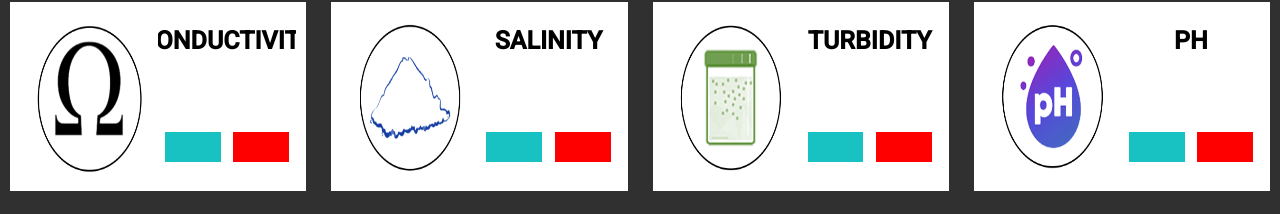
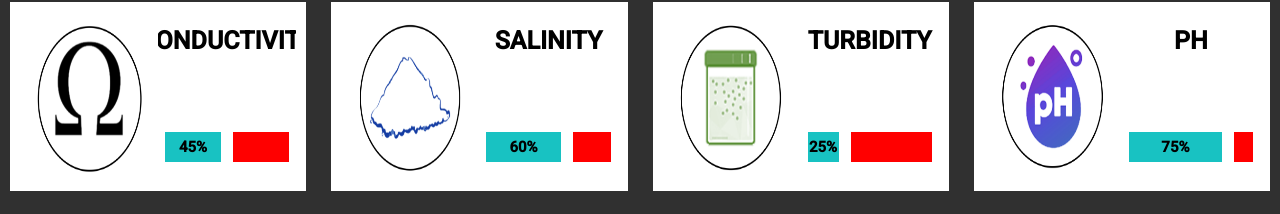
Before and after one commit to Shiny-Akash/dashboard, an Angular app: page /pwq in a window 1280 px wide. Shown: the part 68-282 px from the top of the page. Built offline with nearby package versions, Linux system fonts and the light colour scheme.

Commit message:
improved measurement visualizations

```diff
--- a/src/app/product-water-quality/product-water-quality.component.css
+++ b/src/app/product-water-quality/product-water-quality.component.css
@@ -11,7 +11,9 @@ mat-grid-tile {
 
 .progress {
     height: 30px;
+    line-height: 30px;
     width: 90%;
+    text-align: center;
 }
 
 div.value {
@@ -19,6 +21,8 @@ div.value {
     height: 100%;
     background-color: rgb(24, 194, 194);
     margin-right: 5%;
+    font-size: 15px;
+    vertical-align: top;
 }
 
 div.nonvalue {
--- a/src/app/product-water-quality/product-water-quality.component.html
+++ b/src/app/product-water-quality/product-water-quality.component.html
@@ -16,7 +16,7 @@
 
                 <mat-grid-tile  class="inner">
                     <div class="progress">
-                        <div class="value" [style.width.%]="data.value"></div>
+                        <div class="value" [style.width.%]="data.value"><span>{{data.value}}%</span></div>
                         <div class="nonvalue" [style.width.%]="90 - data.value"></div>
                     </div>
                 </mat-grid-tile>
--- a/src/app/product-water-quality/product-water-quality.component.ts
+++ b/src/app/product-water-quality/product-water-quality.component.ts
@@ -10,9 +10,9 @@ export class ProductWaterQualityComponent implements OnInit {
 
   values: any[] = [
     {"name": "CONDUCTIVITY", "value": 45, "logo": "assets/ConductivityLogo.png"},
-    {"name": "SALINITY", "value": 45, "logo": "assets/SalinityLogo.png"},
-    {"name": "TURBIDITY", "value": 45, "logo": "assets/TurrbidityLogo.png"},
-    {"name": "PH", "value": 45, "logo": "assets/PHLogo.png"}
+    {"name": "SALINITY", "value": 60, "logo": "assets/SalinityLogo.png"},
+    {"name": "TURBIDITY", "value": 25, "logo": "assets/TurrbidityLogo.png"},
+    {"name": "PH", "value": 75, "logo": "assets/PHLogo.png"}
   ];
 
   locationUrl = "https://www.google.com/maps/embed?pb=!1m18!1m12!1m3!1d31094.982834751776!2d80.26630104029162!3d13.043764167213897!2m3!1f0!2f0!3f0!3m2!1i1024!2i768!4f13.1!3m3!1m2!1s0x3a52689bb60132bb%3A0x549cf8edf62b60a!2sMarina%20Beach!5e0!3m2!1sen!2sin!4v1625484304711!5m2!1sen!2sin";
```
